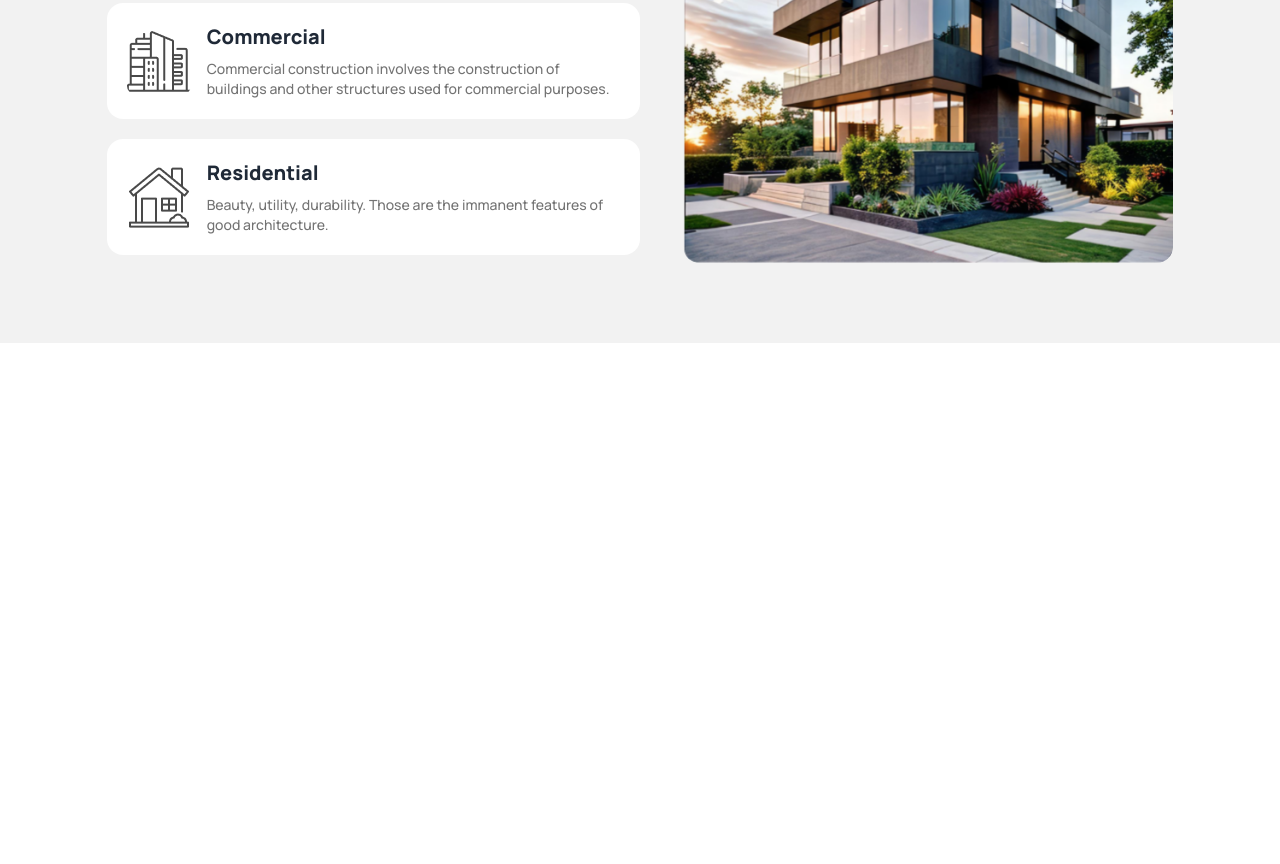
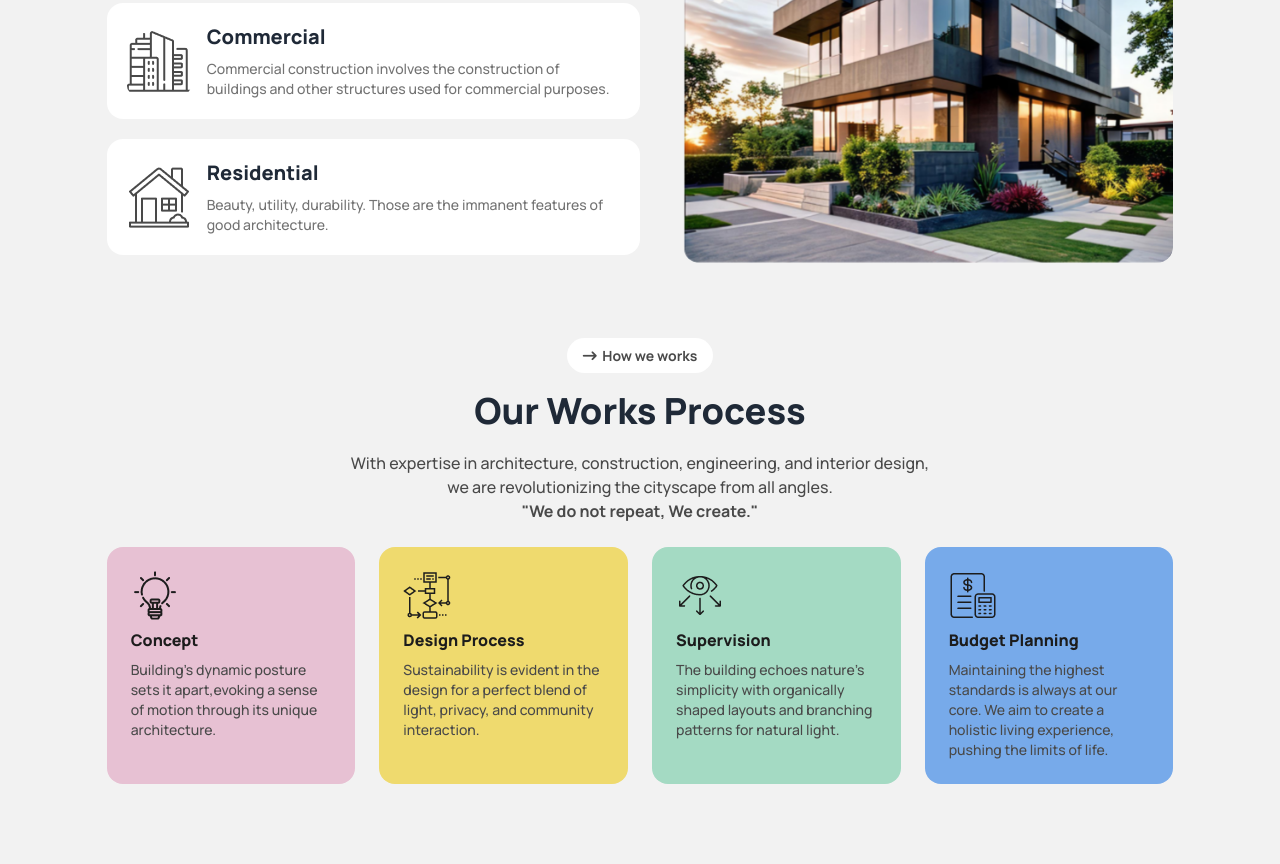
Before and after one commit to mehrabrahat/building-dreams, a plain HTML site: page index.html in a window 1280 px wide. Shown: the part 1175-2039 px from the top of the page. Before the commit the page ends 1518 px from the top, so only its background shows below. Drawn offline with nearby package versions, Linux system fonts and the light colour scheme.

Commit message:
added our work process section

```diff
--- a/index.html
+++ b/index.html
@@ -198,6 +198,61 @@
             </div>
         </section>
         <!-- About Us Section ends -->
+
+        <!-- Our Work Process Section -->
+        <section class="bg-base-200">
+            <div class="w-[90%] mx-auto pb-16 lg:pb-20 lg:w-5/6">
+
+                <div class="text-center">
+                    <h3 class="text-gray-secondary text-sm font-bold bg-white rounded-3xl inline w-fit px-4 py-2">
+                        <i class="fa-solid fa-arrow-right-long">
+                        </i>&nbsp How we works
+                    </h3>
+                    <h1 class="text-2xl lg:text-4xl font-extrabold mt-6 mb-4 lg:mb-5">Our Works Process</h1>
+                    <p
+                        class="w-full lg:w-2/3 mx-auto text-gray-secondary text-sm lg:text-base font-medium pb-6 lg:pb-6">
+                        With expertise in architecture, construction, engineering, and interior design,<br> we are revolutionizing the cityscape from all angles. <br>
+                        <span class="font-bold">"We do not repeat, We create."</span> </p>
+                </div>
+
+                <!-- Our Works Process Section starts -->
+                <div class="grid grid-cols-1 lg:grid-cols-4 gap-6">
+
+                    <!-- Card 1 -->
+                    <div class="bg-for-concept rounded-2xl p-6">
+                        <img class="mb-2" src="images/concept.png">
+                        <h3 class="text-btn-primary font-extrabold mb-2">Concept</h3>
+                        <p class="text-gray-secondary text-sm font-medium">Building's dynamic posture sets it apart,evoking a sense of motion through its unique architecture.</p>
+                    </div>
+
+                    <!-- Card 2 -->
+                    <div class="bg-for-d-process rounded-2xl p-6">
+                        <img class="mb-2" src="images/flow-chart.png">
+                        <h3 class="text-btn-primary font-extrabold mb-2">Design Process</h3>
+                        <p class="text-gray-secondary text-sm font-medium">Sustainability is evident in the design for a
+                            perfect blend of light, privacy, and community interaction.</p>
+                    </div>
+
+                    <!-- Card 3 -->
+                    <div class="bg-for-supervision rounded-2xl p-6">
+                        <img class="mb-2" src="images/vision.png">
+                        <h3 class="text-btn-primary font-extrabold mb-2">Supervision</h3>
+                        <p class="text-gray-secondary text-sm font-medium">The building echoes nature's simplicity with
+                            organically shaped layouts and branching patterns for natural light.</p>
+                    </div>
+
+                    <!-- Card 4 -->
+                    <div class="bg-for-planning rounded-2xl p-6">
+                        <img class="mb-2" src="images/budget-planning.png">
+                        <h3 class="text-btn-primary font-extrabold mb-2">Budget Planning</h3>
+                        <p class="text-gray-secondary text-sm font-medium"> Maintaining the highest standards is always
+                            at our core. We aim to create a holistic living experience, pushing the limits of life.</p>
+                    </div>
+
+                </div>
+            </div>
+        </section>
+        <!-- Our Works Process Section ends -->
     </main>
 </body>
 
```
